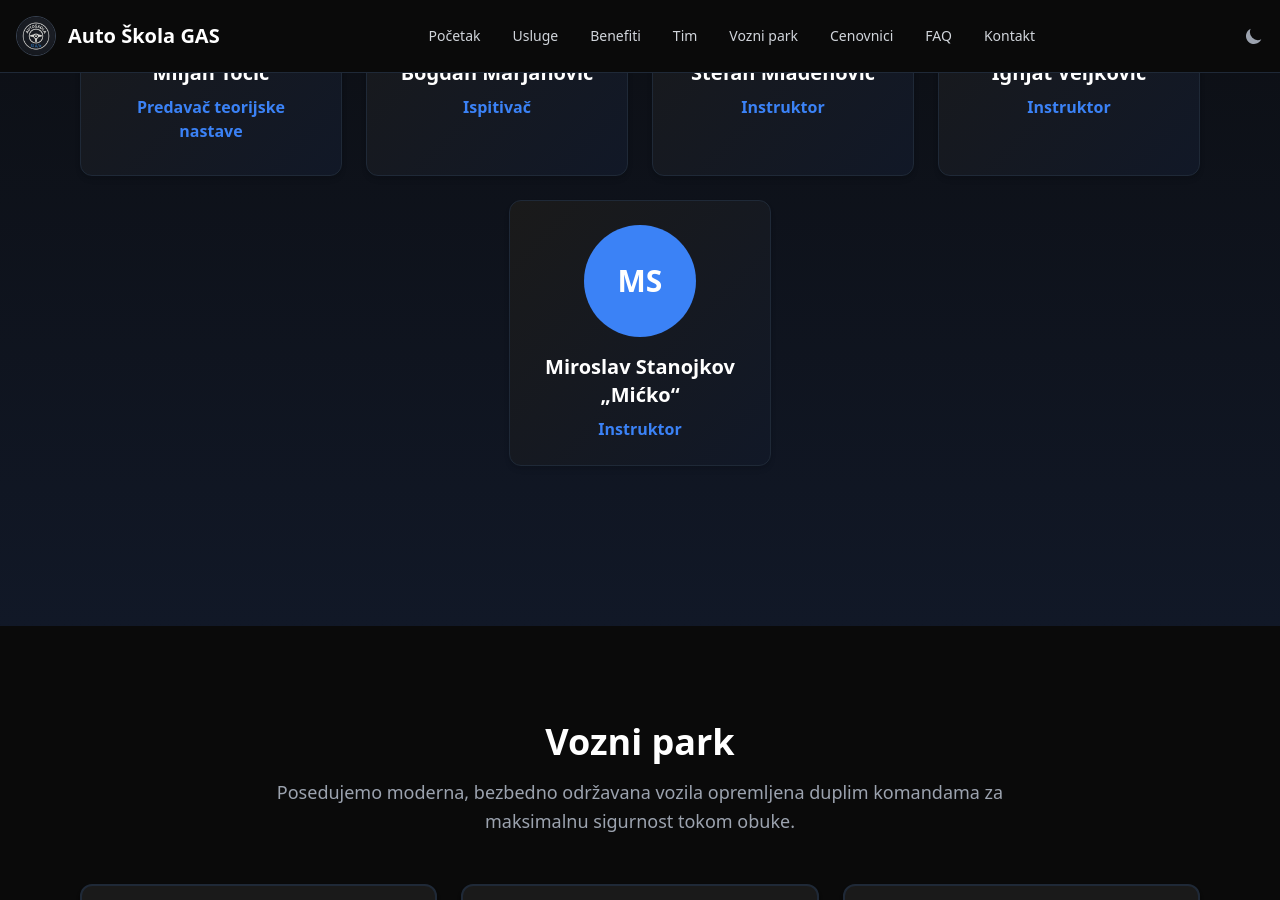
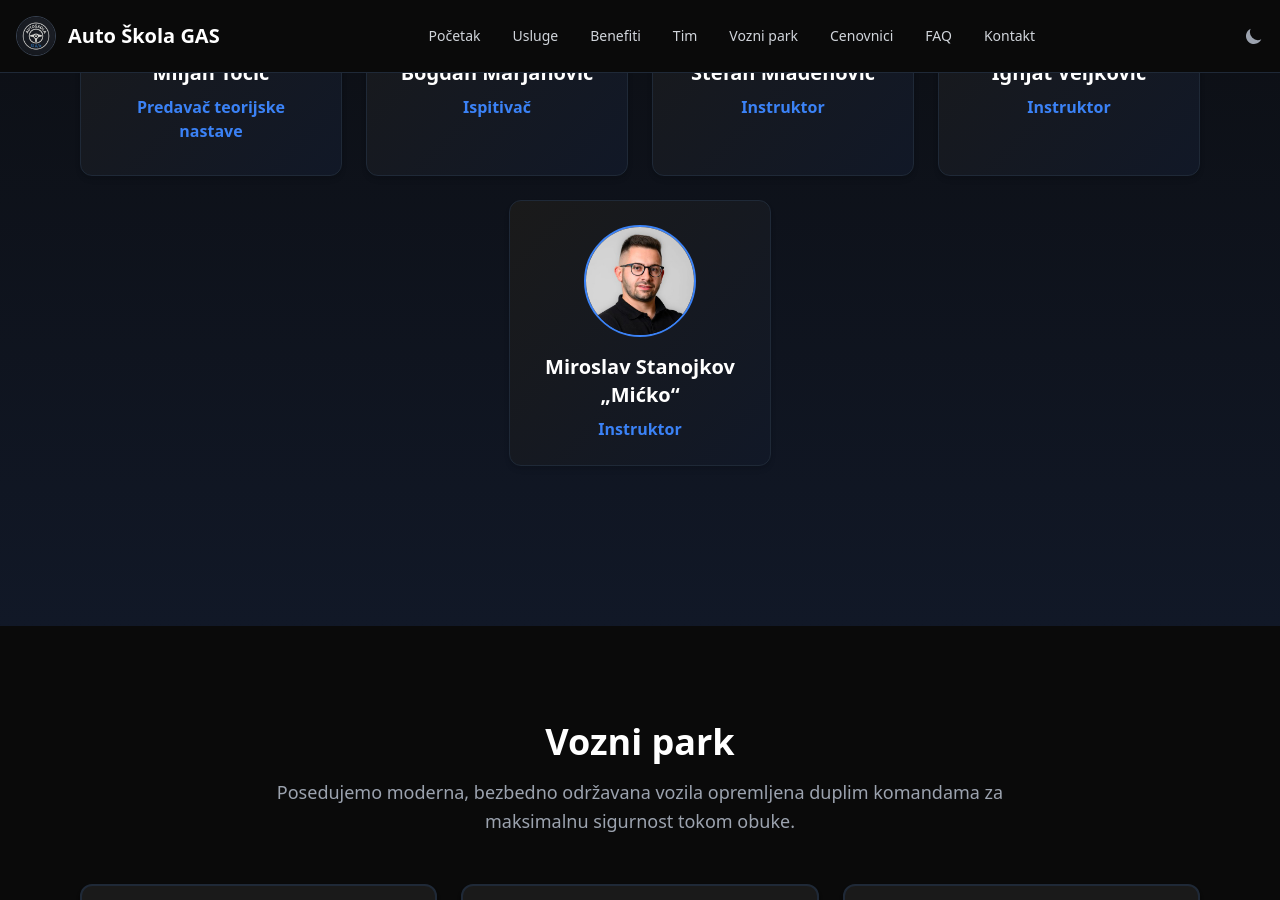
Before and after one commit to milosljubenovic/autoskolagas.com, a Jekyll site: the page built from index.html, in a window 1280 px wide and 900 px high, scrolled down 2886 px. Built offline with Jekyll 4.4.1, drawn with Linux system fonts in a browser that asks for light colours; nearby versions of some CDN libraries.

Commit message:
Tim: dodata fotografija za Miroslava Stanojkova

```diff
--- a/index.html
+++ b/index.html
@@ -339,9 +339,7 @@ document.addEventListener('keydown', function(event) {
       </div>
 
       <div class="w-full sm:w-[calc(50%-0.75rem)] lg:w-[calc(25%-1.125rem)] bg-gradient-to-br from-dark-card to-gray-900 p-6 rounded-xl shadow-md text-center border border-gray-800">
-        <div class="w-28 h-28 bg-primary rounded-full flex items-center justify-center mx-auto mb-4">
-          <span class="text-white text-3xl font-bold">MS</span>
-        </div>
+        <img src="/assets/team/miroslav-stanojkov.jpg" alt="Miroslav Stanojkov" width="112" height="112" loading="lazy" class="w-28 h-28 rounded-full object-cover mx-auto mb-4 border-2 border-primary">
         <h3 class="text-xl font-bold text-white mb-2">Miroslav Stanojkov „Mićko“</h3>
         <p class="text-primary font-semibold">Instruktor</p>
       </div>
```
Also changed, not shown: assets/team/miroslav-stanojkov.jpg (added).
